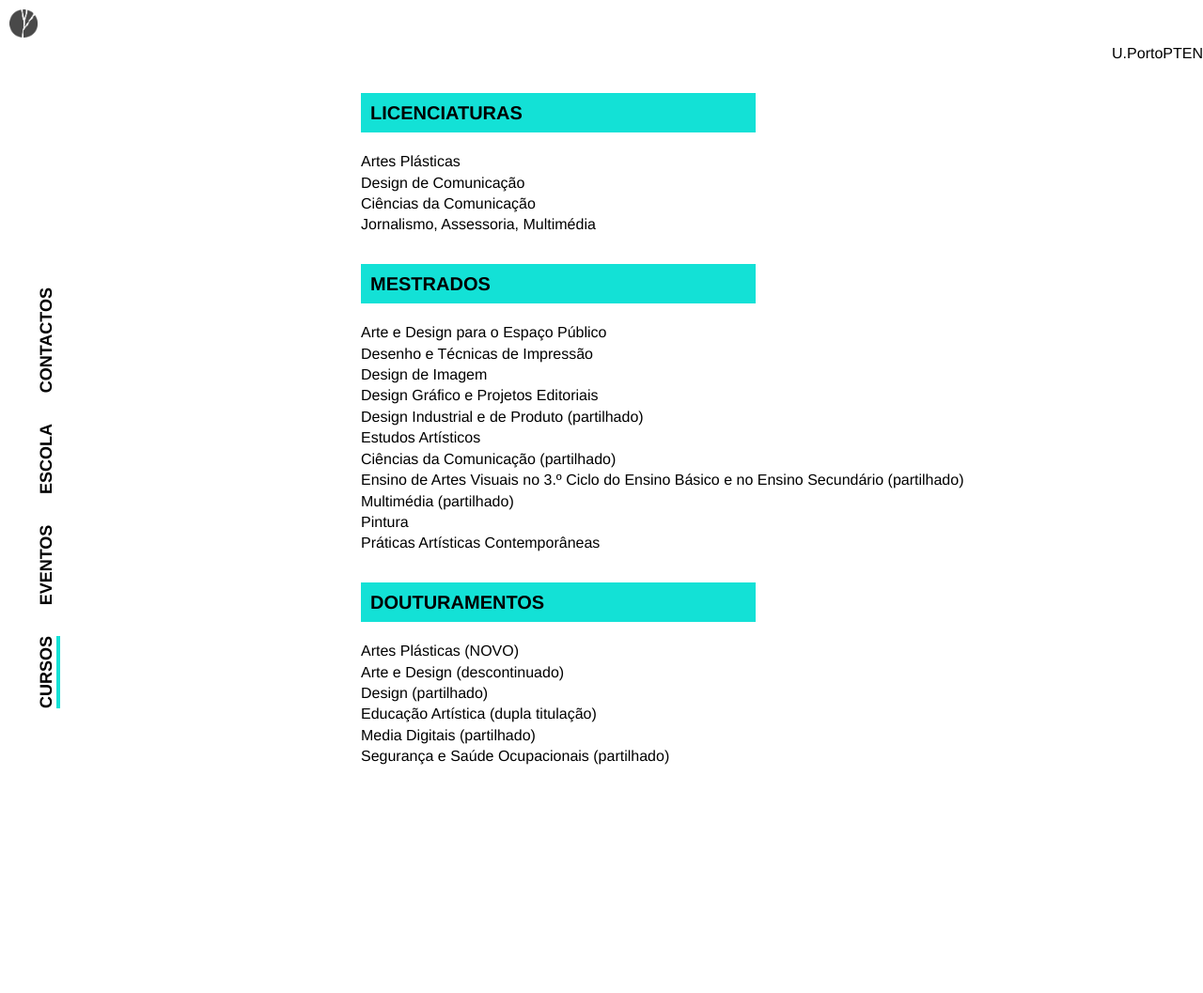
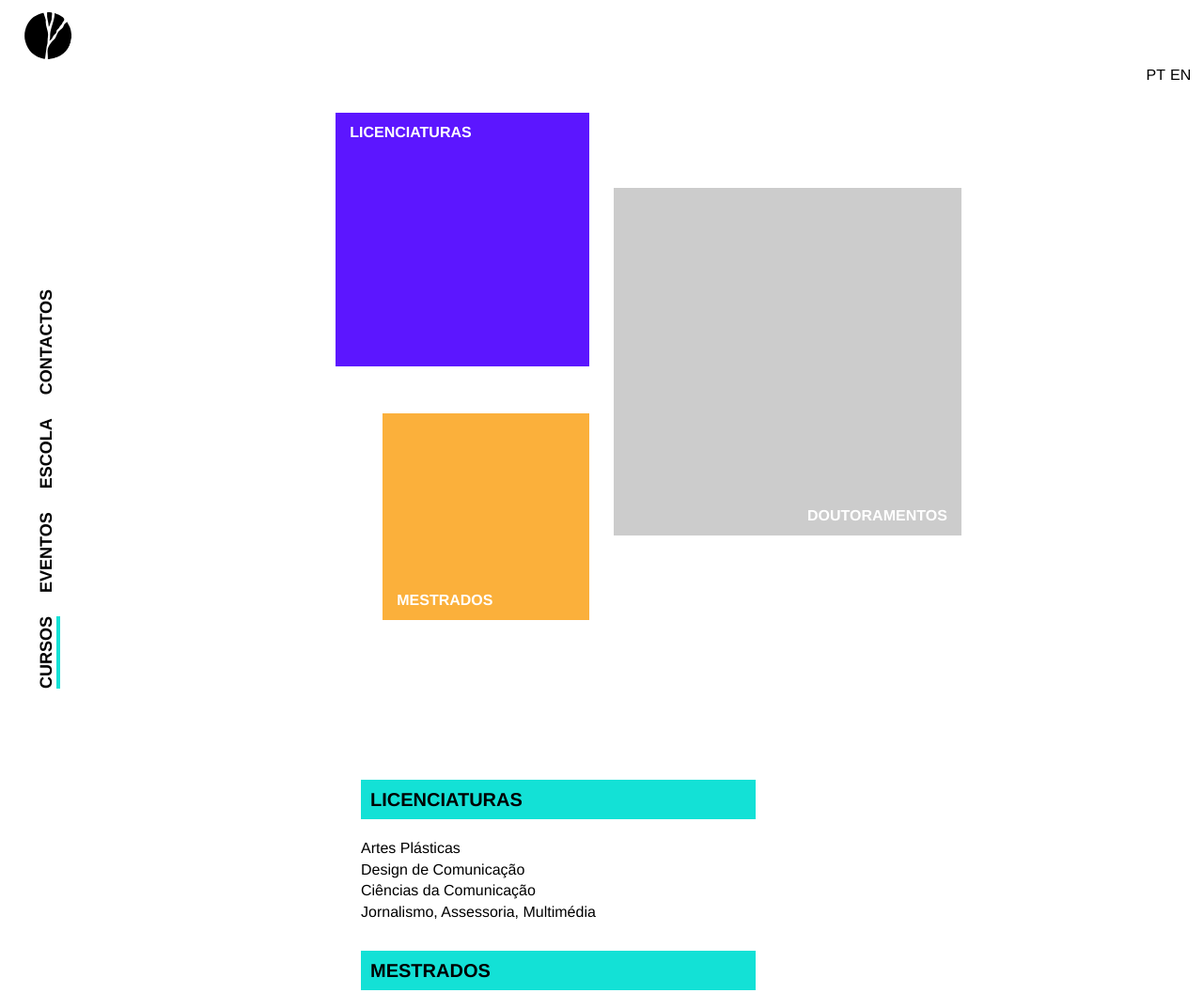
Before and after one commit to Rita-Fonseca/FBAUP, a plain HTML site: page cursos.html in a window 1280 px wide. Shown: the top 1057 px of the page at 94% size. Before the commit the page ends 817 px from the top, so only its background shows below. Drawn offline with Linux system fonts and the light colour scheme.

Commit message:
versao_3

```diff
--- a/_variables.scss
+++ b/_variables.scss
@@ -5,6 +5,7 @@ $roxo: #5c16ff;
 $laranja: #fbb03b;
 $rosa: #e11e44;
 $preto: #000;
+$cinza: #ccc;
 
 //text
 $texto_pc: 16pt;
--- a/cursos.html
+++ b/cursos.html
@@ -19,10 +19,9 @@
 
     <body>
 
-      <a href="index.html"><img id="home" src="/imagens/image.png"/></a>
+      <a href="index.html"><img id="home" src="/imagens/logo.svg"/></a>
 
-      <ul id="up_ing">
-        <li><a href="https://sigarra.up.pt/up/pt/web_base.gera_pagina?p_pagina=home">U.Porto</a></li>
+      <ul id="traducao">
         <li><a href="eventos.html">PT</a></li>
         <li><a href="eventos.html">EN</a></li>
       </ul>
@@ -37,17 +36,27 @@
 
 <!--conteudo-->
 
+      <div id="lic" >
+        <h2> <a href="#licenciaturas" >LICENCIATURAS</a> </h2>
+      </div>
 
+      <div id="mes" >
+        <h2> <a href="#mestrados">MESTRADOS</a> </h2>
+      </div>
+
+      <div id="dou" >
+        <h2> <a href="#doutoramentos">DOUTORAMENTOS</a> </h2>
+      </div>
 
       <ul id="cursos_lista">
 
-      <h1 class="titulos">LICENCIATURAS</h1>
+      <h3 id="licenciaturas" >LICENCIATURAS</h3>
         <li><a href="https://sigarra.up.pt/fbaup/pt/cur_geral.cur_view?pv_ano_lectivo=2016&pv_origem=CUR&pv_tipo_cur_sigla=L&pv_curso_id=1315">Artes Plásticas</a></li>
         <li><a href="https://sigarra.up.pt/fbaup/pt/cur_geral.cur_view?pv_ano_lectivo=2015&pv_origem=CUR&pv_tipo_cur_sigla=L&pv_curso_id=1314">Design de Comunicação</a></li>
         <li><a href="https://sigarra.up.pt/fbaup/pt/cur_geral.cur_view?pv_ano_lectivo=2015&pv_origem=CUR&pv_tipo_cur_sigla=L&pv_curso_id=455">Ciências da Comunicação</a></li>
         <li><a href="https://sigarra.up.pt/fbaup/pt/cur_geral.cur_view?pv_ano_lectivo=2015&pv_origem=CUR&pv_tipo_cur_sigla=L&pv_curso_id=455">Jornalismo, Assessoria, Multimédia</a></li>
 
-      <h1 class="titulos">MESTRADOS</h1>
+      <h3 id="mestrados" >MESTRADOS</h3>
         <li><a href="https://sigarra.up.pt/fbaup/pt/cur_geral.cur_view?pv_ano_lectivo=2015&pv_origem=CUR&pv_tipo_cur_sigla=M&pv_curso_id=1317">Arte e Design para o Espaço Público</a></li>
         <li><a href="https://sigarra.up.pt/fbaup/pt/cur_geral.cur_view?pv_ano_lectivo=2015&pv_origem=CUR&pv_tipo_cur_sigla=M&pv_curso_id=1336">Desenho e Técnicas de Impressão</a></li>
         <li><a href="https://sigarra.up.pt/fbaup/pt/cur_geral.cur_view?pv_ano_lectivo=2015&pv_origem=CUR&pv_tipo_cur_sigla=M&pv_curso_id=1338">Design de Imagem</a></li>
@@ -60,7 +69,7 @@
         <li><a href="https://sigarra.up.pt/fbaup/pt/cur_geral.cur_view?pv_ano_lectivo=2015&pv_origem=CUR&pv_tipo_cur_sigla=M&pv_curso_id=1337">Pintura</a></li>
         <li><a href="https://sigarra.up.pt/fbaup/pt/cur_geral.cur_view?pv_ano_lectivo=2015&pv_origem=CUR&pv_tipo_cur_sigla=M&pv_curso_id=1340">Práticas Artísticas Contemporâneas </a></li>
 
-      <h1 class="titulos">DOUTURAMENTOS</h1>
+      <h3 id="doutoramentos">DOUTURAMENTOS</h3>
         <li><a href="http://pdap.fba.up.pt/">Artes Plásticas (NOVO)</a></li>
         <li><a href="https://sigarra.up.pt/fbaup/pt/cur_geral.cur_view?pv_ano_lectivo=2015&pv_origem=CUR&pv_tipo_cur_sigla=D&pv_curso_id=1341">Arte e Design (descontinuado)</a></li>
         <li><a href="https://sigarra.up.pt/fbaup/pt/cur_geral.cur_view?pv_ano_lectivo=2015&pv_origem=CUR&pv_tipo_cur_sigla=D&pv_curso_id=1350">Design (partilhado)</a></li>
--- a/scripts.js
+++ b/scripts.js
@@ -13,5 +13,20 @@ $(document).ready(function(){
 
   })
 
+  $('#overlay').click(function() {
+    hideOverlay();
+  });
+});
+
+function hideOverlay() {
+  if (!$('#overlay:visible').length)
+    return;
+  $('#overlay').fadeOut();
+}
+
+$(document).bind('mousewheel', function(e) {
+  hideOverlay();
+});
+
 
 })
--- a/stylesheet.scss
+++ b/stylesheet.scss
@@ -21,10 +21,13 @@ a{
     transform: rotate(270deg);
     transform-origin: left top 0px;
     position: fixed;
-    bottom: 20px;
+    bottom: 2%;
     margin-left: 3%;
-    justify-content: space-between;
     width: 35%;
+}
+
+#menu li{
+  margin-left: 25px;
 }
 //mudar a cor do traço no menu
 
@@ -52,26 +55,92 @@ a{
 #line_on_contactos{
   border-bottom: solid 4px #e11e44;}
 
-#up_ing{
+#traducao{
   display: flex;
   flex-direction: row;
   justify-content: flex-end;
+  margin-right: 1%;
+}
+
+#traducao li{
+  margin-left: 5px;
 }
 
 #home {
-  height: 30px;
-  margin-left: 10px;
-  margin-top: 10px;
+  height: 50px;
+  margin-left: 2%;
+  margin-top: 1%;
 }
+
+#overlay {
+    background-image: url(http://img.pandawhale.com/104933-dickbutt-meme-Imgur-dick-butt-yfgk.png);
+    height: 100vh;
+    width: 100vw;
+    background-size: cover;
+    background-position: center;
+    background-color: #ff00e0;
+    position: absolute;
+    top: 0;
+    left: 0;
+    z-index:9001;
+}
+
  .conteudo {
     margin-left: 40px;
  }
 
+
+//cursos
+
+h2 a{
+  font-weight: bold;
+  color: #fff;
+  padding: 5px;
+}
+
+#lic{
+  background-color: $roxo;
+  height: 250px;
+  width: 250px;
+  position: absolute;
+  top: 15%;
+  right: 51%;
+  padding: 10px;
+}
+
+#mes{
+  background-color: $laranja;
+  height: 200px;
+  width: 200px;
+  position: absolute;
+  top: 55%;
+  right: 51%;
+  display: flex;
+  align-items: flex-end;
+  padding: 10px;
+}
+
+#dou{
+  background-color: $cinza;
+  height: 350px;
+  width: 350px;
+  position: absolute;
+  top: 25%;
+  left: 51%;
+  display: flex;
+  align-items: flex-end;
+  justify-content: flex-end;
+  padding: 10px;
+}
+
 #cursos_lista {
+  position: absolute;
+  top: 100%;
   margin-left: 30%;
 }
 
- .titulos {
+  //lista de licenciaturas
+h3 {
   font-size: 20px;
   font-weight: bold;
   padding: 10px;
@@ -84,9 +153,6 @@ a{
 .lista_escola {
  margin-left: 30%;
 }
-
-
-
 //escola
 
 .escola{
```
Also changed, not shown: contactos.html (+1 -1 lines), escola.html (+1 -1 lines), evento.html (+1 -1 lines), eventos.html (+1 -1 lines), index.html (+5 -1 lines), imagens/logo.svg (added), stylesheet.css. Lines whose indentation alone changed are shown as unchanged.
